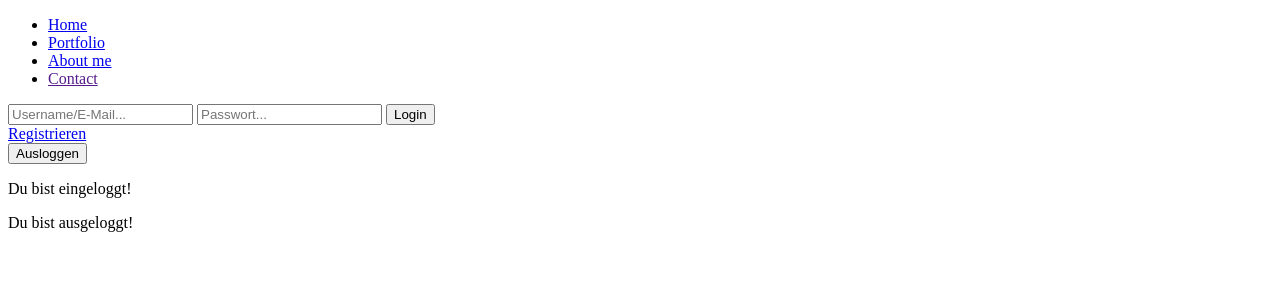
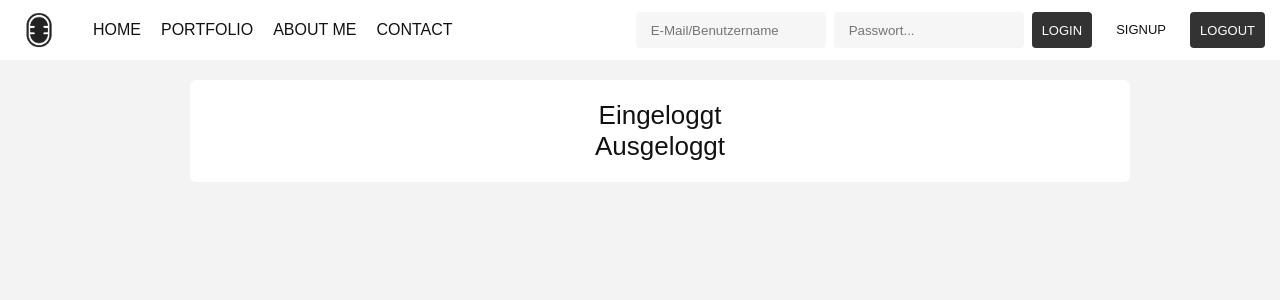
Before and after one commit to Sepp1324/Login, a PHP site: page / in a window 1280 px wide. Shown: the top 300 px of the page. Run offline with PHP 8.4, Linux system fonts and the light colour scheme.

Commit message:
Added stylesheet

```diff
--- /dev/null
+++ b/css/style.css
@@ -0,0 +1,192 @@
+* {
+  margin: 0;
+  padding: 0;
+  text-decoration: none;
+}
+
+button {
+  cursor: pointer;
+}
+
+body {
+  background-color: #F3F3F3;
+}
+
+.wrapper-main {
+  width: 900px;
+  margin: 0 auto;
+}
+
+header {
+  width: calc(100% - 30px);
+  height: 60px;
+  padding: 0 15px;
+  background-color: #FFF;
+  display: flex;
+  flex-direction: row;
+  justify-content: space-between;
+  align-items: center;
+}
+
+.nav-header-main {
+  height: 80%;
+  display: flex;
+  flex-direction: row;
+}
+
+.header-logo {
+  width: 48px;
+  padding-right: 20px;
+}
+
+.nav-header-main img {
+  height: 100%;
+}
+
+.nav-header-main ul {
+  height: 100%;
+}
+
+.nav-header-main ul li {
+  list-style: none;
+  float: left;
+  height: 100%;
+}
+
+.nav-header-main ul li a {
+  display: block;
+  height: 100%;
+  padding: 0 10px;
+  border-radius: 6px;
+  line-height: 48px;
+  font-family: arial;
+  font-size: 16px;
+  color: #111;
+  text-transform: uppercase;
+}
+
+.header-login {
+  height: 60%;
+  display: flex;
+  flex-direction: row;
+}
+
+.header-login form {
+  height: 100%;
+}
+
+.header-login form input {
+  height: 100%;
+  width: 160px;
+  padding: 0 15px;
+  border: none;
+  border-radius: 4px;
+  background-color: #F6F6F6;
+  float: left;
+  margin-left: 8px;
+  font-family: arial;
+}
+
+.header-login form button {
+  height: 100%;
+  padding: 0 10px;
+  border: none;
+  border-radius: 4px;
+  background-color: #333;
+  margin-left: 8px;
+  font-family: arial;
+  font-size: 13px;
+  color: #FFF;
+  text-transform: uppercase;
+  text-align: center;
+}
+
+.header-signup {
+  height: 100%;
+  width: 70px;
+  padding: 0 6px;
+  border: none;
+  border-radius: 4px;
+  margin-left: 8px;
+  font-family: arial;
+  font-size: 13px;
+  line-height: 36px;
+  color: #111;
+  text-transform: uppercase;
+  text-align: center;
+}
+
+main {
+  padding-top: 20px;
+}
+
+.section-default {
+  width: 100%;
+  padding: 20px;
+  border-radius: 6px;
+  background-color: #FFF;
+}
+
+.login-status {
+  text-align: center;
+  font-size: 26px;
+  font-family: arial;
+  color: #111;
+}
+
+h1 {
+  text-align: center;
+  font-size: 26px;
+  font-family: arial;
+  color: #111;
+}
+
+/* signup.php */
+
+.form-signup {
+  margin: 0 auto;
+  padding-top: 20px;
+  width: 200px;
+}
+
+.form-signup input {
+  width: calc(100% - 30px);
+  height: 30px;
+  padding: 0 15px;
+  margin-bottom: 6px;
+  border: 1px solid #CCC;
+  border-radius: 4px;
+  background-color: #F6F6F6;
+  float: left;
+  font-family: arial;
+}
+
+.form-signup button {
+  display: block;
+  height: 40px;
+  padding: 0 10px;
+  margin: 0 auto;
+  border: none;
+  border-radius: 4px;
+  background-color: #333;
+  font-family: arial;
+  font-size: 13px;
+  color: #FFF;
+  text-transform: uppercase;
+  text-align: center;
+}
+.signuperror {
+  padding-top: 14px;
+  font-family: arial;
+  font-size: 16px;
+  color: red;
+  text-align: center;
+}
+
+.signupsuccess {
+  padding-top: 14px;
+  font-family: arial;
+  font-size: 16px;
+  color: green;
+  text-align: center;
+}
--- a/footer.php
+++ b/footer.php
@@ -1,14 +1,5 @@
-<!DOCTYPE html>
-<html>
-<head>
-  <meta charset="utf-8">
-  <meta name="description" content="Example MetaDescription">
-  <meta name="viewport" content="width=device-width, initial-scale=1">
-  <title></title>
-</head>
+<footer>
+</footer>
 
-<body>
-  <header>
-  </header>
 </body>
 </html>
--- a/header.php
+++ b/header.php
@@ -2,34 +2,35 @@
 <html>
   <head>
     <meta charset="utf-8">
-  <meta name="description" content="Example MetaDescription">
-  <meta name="viewport" content="width=device-width, initial-scale=1">
+    <meta name="description" content="This is an example of a meta description. This will often show up in search results.">
+    <meta name=viewport content="width=device-width, initial-scale=1">
     <title></title>
+    <link rel="stylesheet" href="css/style.css">
   </head>
+  <body>
 
-<body>
+    <!-- Here is the header where I decided to include the login form for this tutorial. -->
     <header>
-    <nav>
+      <nav class="nav-header-main">
+        <a class="header-logo" href="index.php">
+          <img src="img/logo.png" alt="mmtuts logo">
+        </a>
         <ul>
-        <li><a href="indexp.php">Home</a></li>
+          <li><a href="index.php">Home</a></li>
           <li><a href="#">Portfolio</a></li>
           <li><a href="#">About me</a></li>
-        <li><a href="">Contact</a></li>
+          <li><a href="#">Contact</a></li>
         </ul>
-
-      <div>
+      </nav>
+      <div class="header-login">
         <form action="includes/login.inc.php" method="post">
-          <input type="text" name="mailuid" placeholder="Username/E-Mail...">
+          <input type="text" name="mailuid" placeholder="E-Mail/Benutzername">
           <input type="password" name="pwd" placeholder="Passwort...">
           <button type="submit" name="login-submit">Login</button>
         </form>
-
-        <a href="signup.php">Registrieren</a>
-        <form action="includes/logout.inc.php" method="post">
-          <button type="submit" name="logout-submit">Ausloggen</button>
+        <a href="signup.php" class="header-signup">Signup</a>
+        <form action="includes/logout.inc.php">
+          <button type="submit" name="logout-submit">Logout</button>
         </form>
       </div>
-    </nav>
     </header>
-</body>
-</html>
--- a/index.php
+++ b/index.php
@@ -1,12 +1,18 @@
 <?php
+  // To make sure we don't need to create the header section of the website on multiple pages, we instead create the header HTML markup in a separate file which we then attach to the top of every HTML page on our website. In this way if we need to make a small change to our header we just need to do it in one place. This is a VERY cool feature in PHP!
   require "header.php";
 ?>
 
     <main>
-   <p>Du bist eingeloggt!</p>
-   <p>Du bist ausgeloggt!</p>
+      <div class="wrapper-main">
+        <section class="section-default">
+          <p class="login-status">Eingeloggt</p>
+          <p class="login-status">Ausgeloggt</p>
+        </section>
+      </div>
     </main>
 
 <?php
+  // And just like we include the header from a separate file, we do the same with the footer.
   require "footer.php";
 ?>
```
Also changed, not shown: img/logo.png (added). Lines whose indentation alone changed are shown as unchanged.
